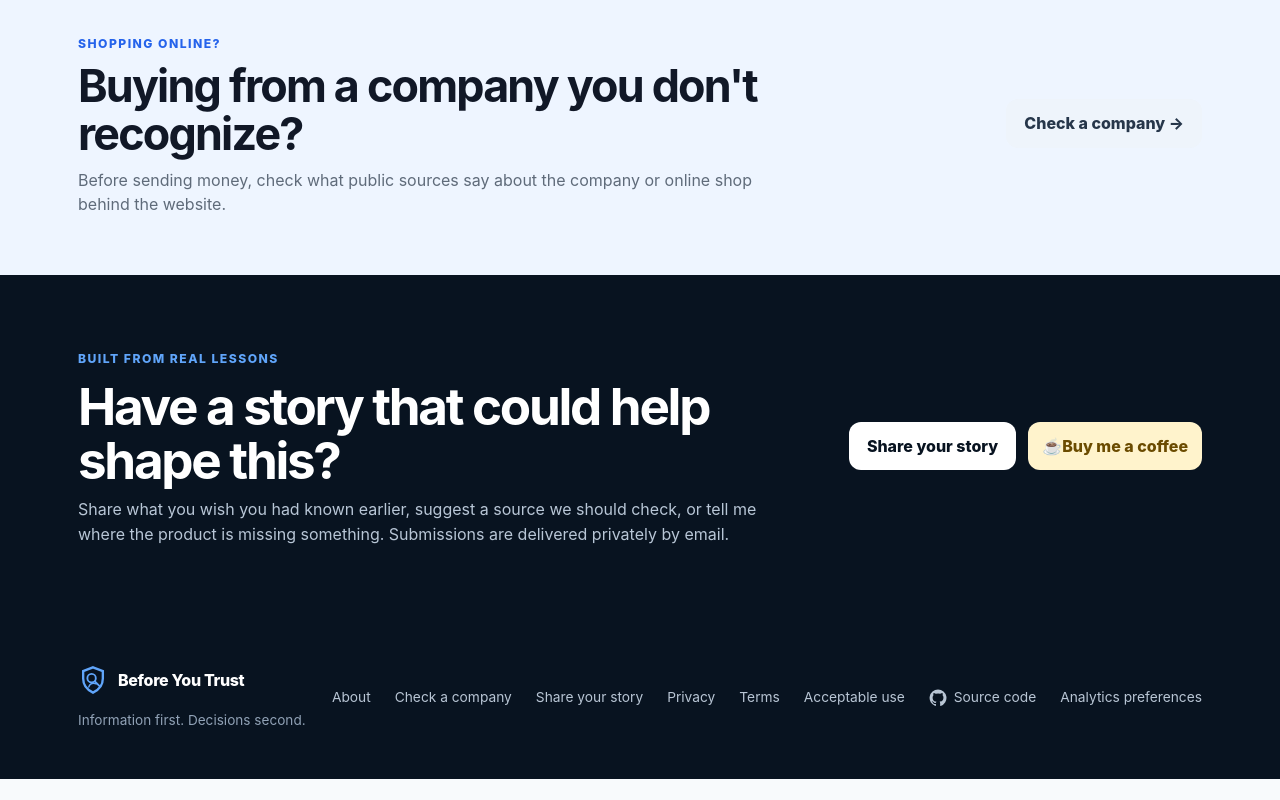
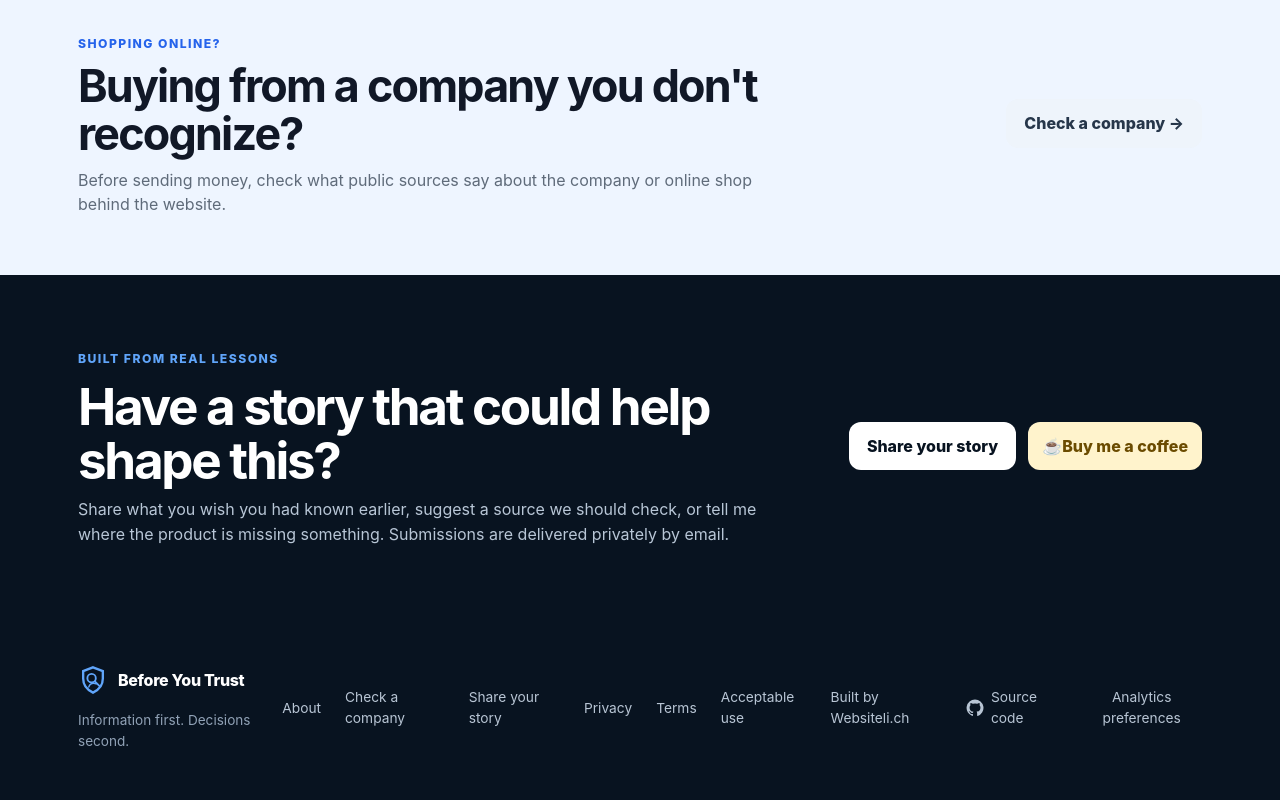
Before and after one commit to kuefmz/before-you-trust, a Next.js app: page / in a window 1280 px wide. Shown: the part 3003-3803 px from the top of the page. Before the commit the page ends 3782 px from the top, so only its background shows below. Built offline with nearby package versions, Linux system fonts and the light colour scheme; no server answers.

Commit message:
Add Websiteli footer credit

```diff
--- a/app/layout.tsx
+++ b/app/layout.tsx
@@ -95,6 +95,13 @@ export default function RootLayout({
               <Link href="/terms">Terms</Link>
               <Link href="/acceptable-use">Acceptable use</Link>
               <a
+                href="https://websiteli.ch"
+                rel="noopener noreferrer"
+                target="_blank"
+              >
+                Built by Websiteli.ch
+              </a>
+              <a
                 aria-label="View the Before You Trust source code on GitHub"
                 className="source-code-link"
                 href="https://github.com/kuefmz/before-you-trust"
```
